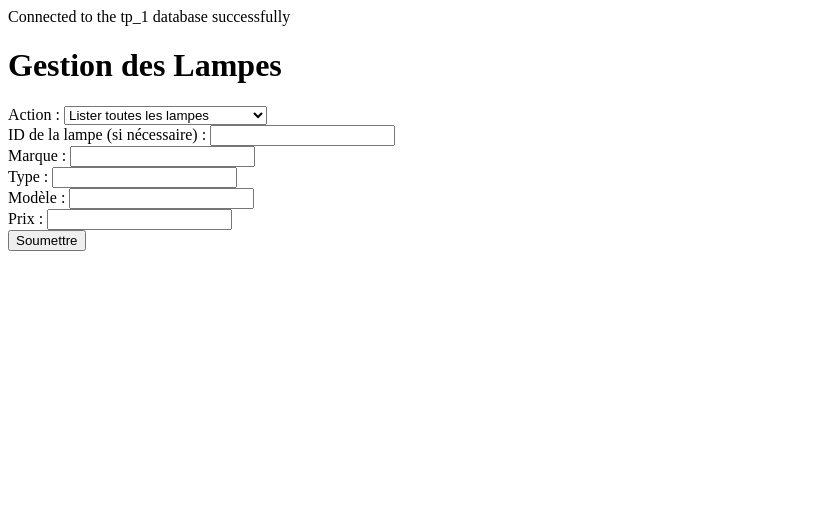
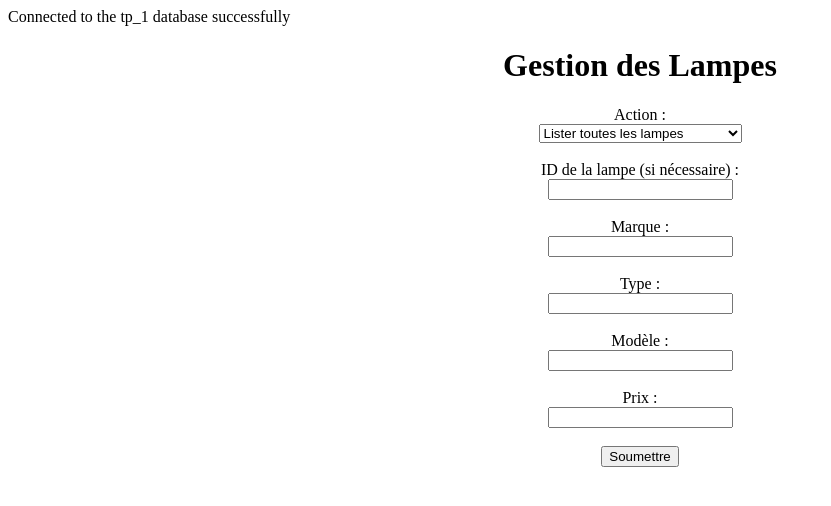
Before and after one commit to yacdja/tp_1_djabali_yacine, a PHP site: page / in a window 1280 px wide. Shown: the top 506 px of the page, without its empty margins (0-831 px from the left). Run offline with PHP 8.4, Linux system fonts and the light colour scheme.

Commit message:
– PHP tp_1

```diff
--- a/index.php
+++ b/index.php
@@ -72,6 +72,17 @@ if ($_SERVER["REQUEST_METHOD"] == "POST" && isset($_POST["action"])) {
     <meta charset="UTF-8">
     <title>Formulaire Lampe</title>
 </head>
+<style>
+h1,h2,div,ul,.centered{
+    display: flex;
+    flex-direction: column;
+    justify-content: center;
+    align-items: center;
+}
+
+
+</style>
+
 <body>
     <h1>Gestion des Lampes</h1>
 
@@ -103,7 +114,7 @@ if ($_SERVER["REQUEST_METHOD"] == "POST" && isset($_POST["action"])) {
     <?php endif; ?>
 
     <!-- Formulaire pour interagir avec les fonctions de la classe Lampe -->
-    <form method="post">
+    <form method="post" class="centered">
         <label for="action">Action :</label>
         <select name="action" id="action">
             <option value="getLampes">Lister toutes les lampes</option>
```
